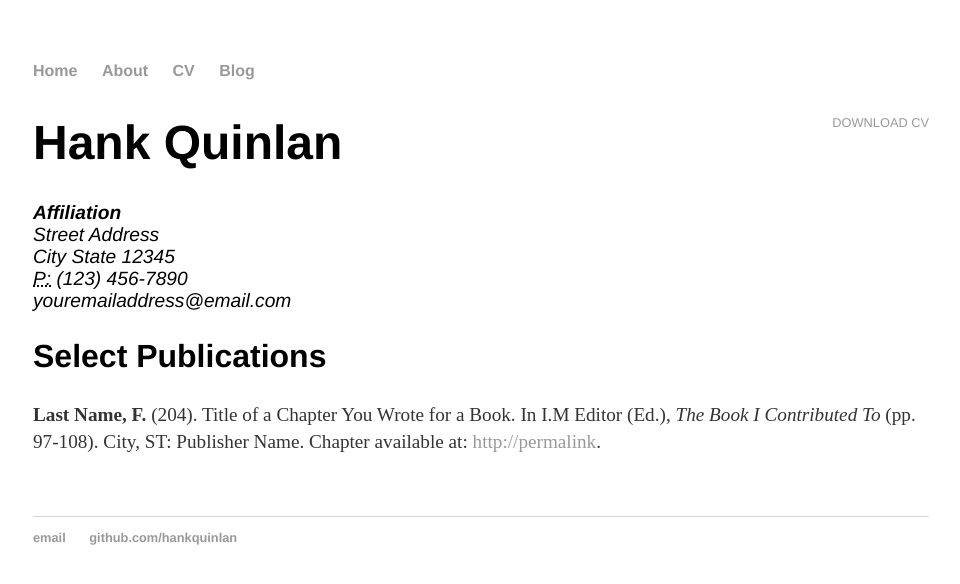
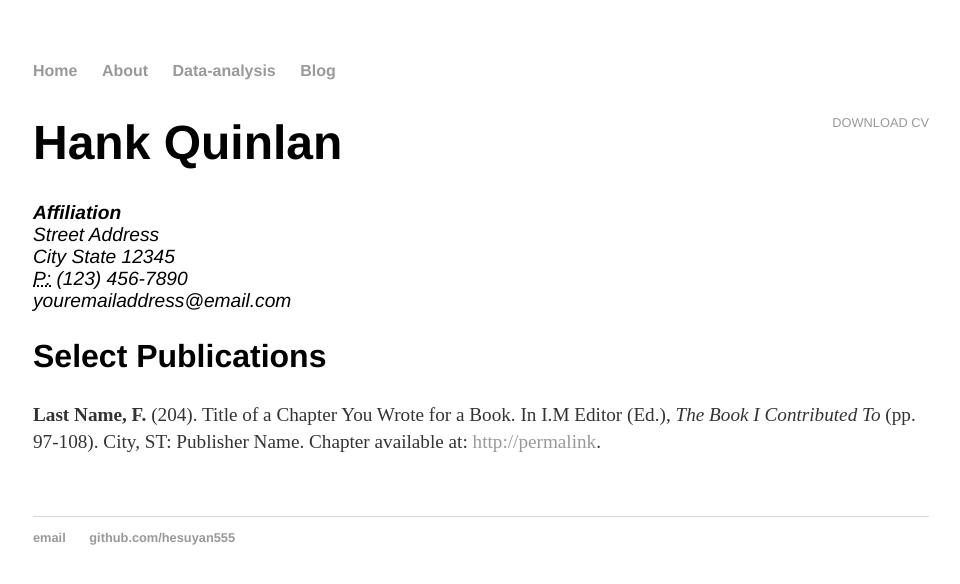
Before and after one commit to hesuyan555/hesuyan555.github.io, a Jekyll site: the page built from cv/index.html, in a window 1280 px wide. Shown: the top 584 px of the page, without its empty margins (159-1119 px from the left). Built offline with Jekyll 4.4.1, drawn with Linux system fonts in a browser that asks for light colours; Markdown is read by kramdown in place of the engine named in the settings.

Commit message:
Update default.html

```diff
--- a/_layouts/default.html
+++ b/_layouts/default.html
@@ -13,7 +13,7 @@
 <ul>
 <li><a href="/">Home</a></li>
 <li><a href="/about">About</a></li>
-<li><a href="/cv">CV</a></li>
+<li><a href="/data">Data-analysis</a></li>
 <li><a href="/blog">Blog</a></li>
 </ul>
     </nav>
@@ -25,8 +25,8 @@
 
   <footer>
    <ul>
-   <li><a href="mailto:hankquinlanhub@gmail.com">email</a></li>
-   <li><a href="https://github.com/hankquinlan">github.com/hankquinlan</a></li>
+   <li><a href="mailto:844787457@qq.com">email</a></li>
+   <li><a href="https://github.com/hesuyan555">github.com/hesuyan555</a></li>
    </ul>
   </footer>
   </body>
```
